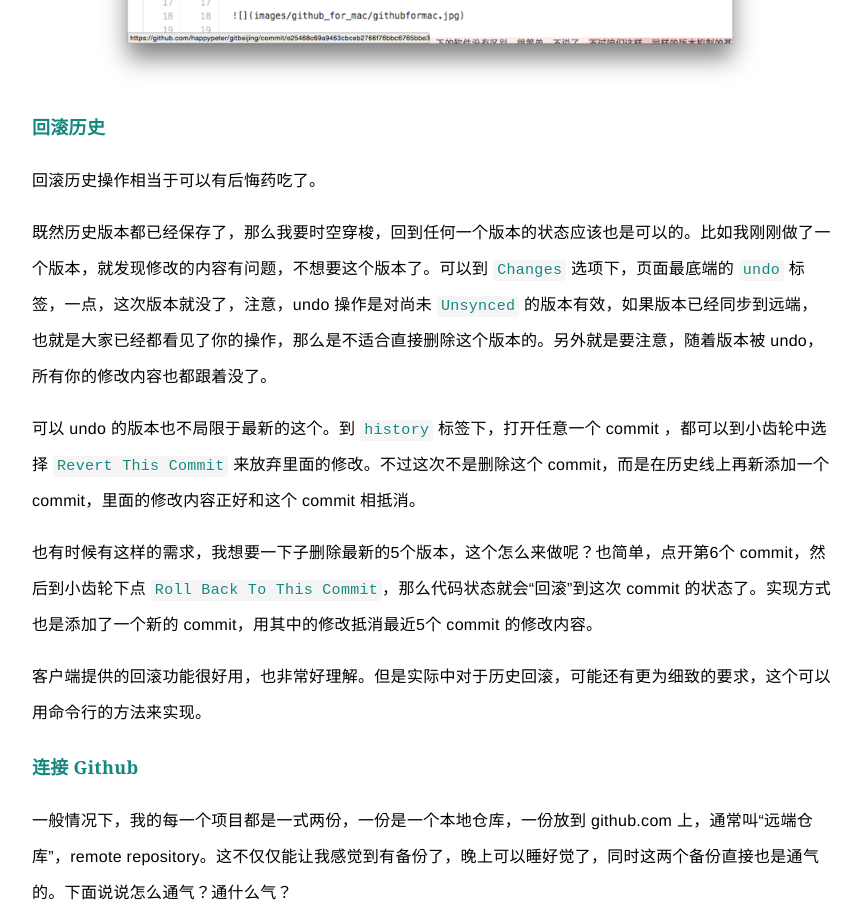
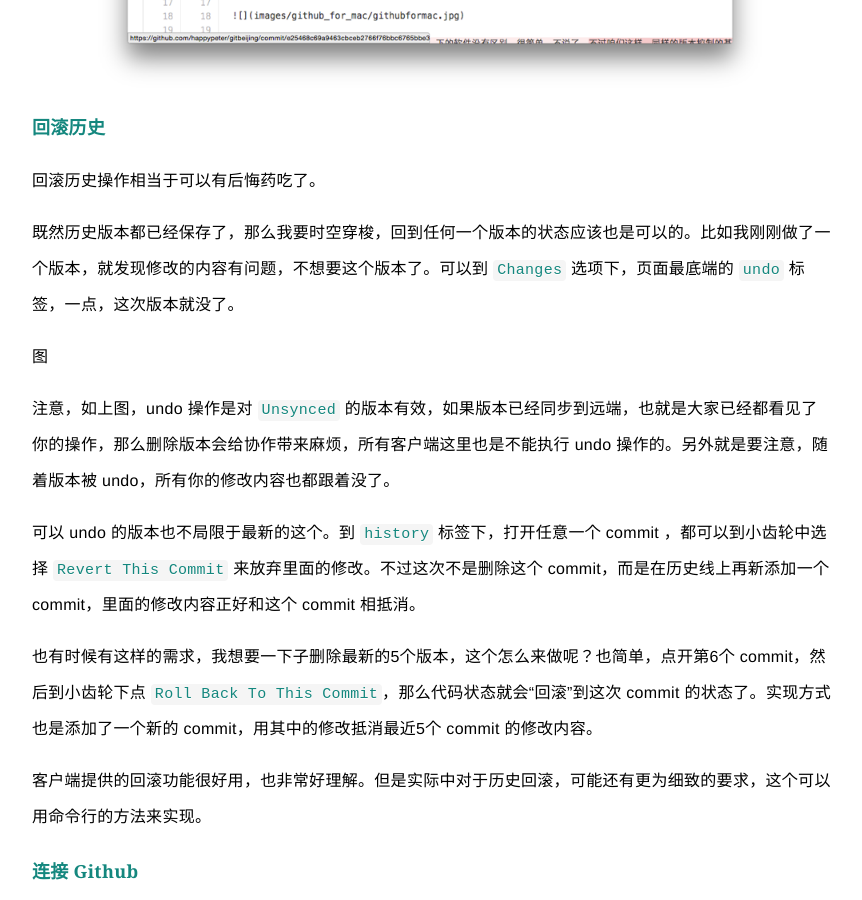
Before and after one commit to happypeter/gitbeijing, a Jekyll site: the page built from github_for_mac.md, in a window 1280 px wide and 900 px high, scrolled down 6382 px. Shown: the whole window, without its empty margins (208-1070 px from the left). Built offline with Jekyll 4.4.1, drawn with Linux system fonts in a browser that asks for light colours.

Commit message:
fix a bug

```diff
--- a/github_for_mac.md
+++ b/github_for_mac.md
@@ -66,7 +66,11 @@ Github For Mac 客户端的安装跟其他 Mac 下的软件没有区别，很简
 <!-- TODO：没有图，没有实例，不太好 -->
 回滚历史操作相当于可以有后悔药吃了。
 
-既然历史版本都已经保存了，那么我要时空穿梭，回到任何一个版本的状态应该也是可以的。比如我刚刚做了一个版本，就发现修改的内容有问题，不想要这个版本了。可以到 `Changes` 选项下，页面最底端的 `undo` 标签，一点，这次版本就没了，注意，undo 操作是对尚未 `Unsynced` 的版本有效，如果版本已经同步到远端，也就是大家已经都看见了你的操作，那么是不适合直接删除这个版本的。另外就是要注意，随着版本被 undo，所有你的修改内容也都跟着没了。
+既然历史版本都已经保存了，那么我要时空穿梭，回到任何一个版本的状态应该也是可以的。比如我刚刚做了一个版本，就发现修改的内容有问题，不想要这个版本了。可以到 `Changes` 选项下，页面最底端的 `undo` 标签，一点，这次版本就没了。
+
+图
+
+注意，如上图，undo 操作是对 `Unsynced` 的版本有效，如果版本已经同步到远端，也就是大家已经都看见了你的操作，那么删除版本会给协作带来麻烦，所有客户端这里也是不能执行 undo 操作的。另外就是要注意，随着版本被 undo，所有你的修改内容也都跟着没了。
 
 
 可以 undo 的版本也不局限于最新的这个。到 `history` 标签下，打开任意一个 commit ，都可以到小齿轮中选择 `Revert This Commit` 来放弃里面的修改。不过这次不是删除这个 commit，而是在历史线上再新添加一个 commit，里面的修改内容正好和这个 commit 相抵消。
```
